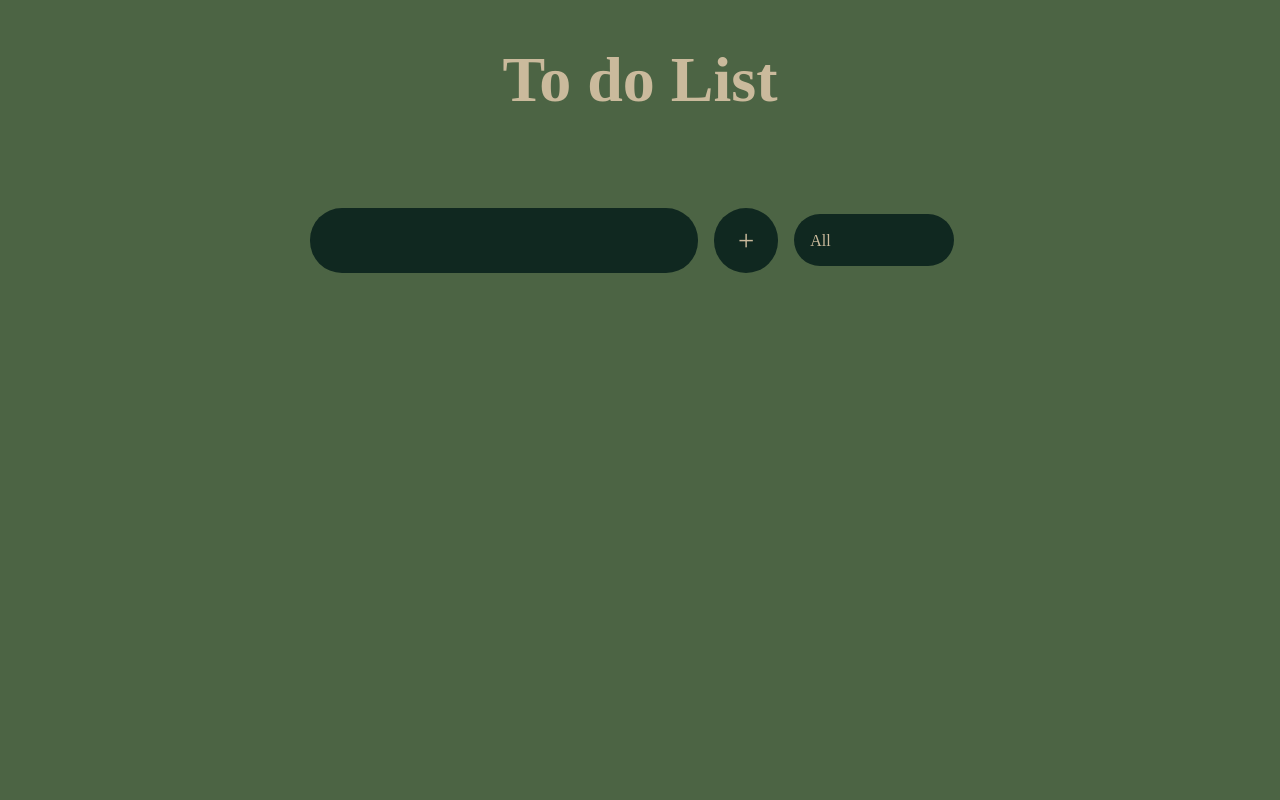
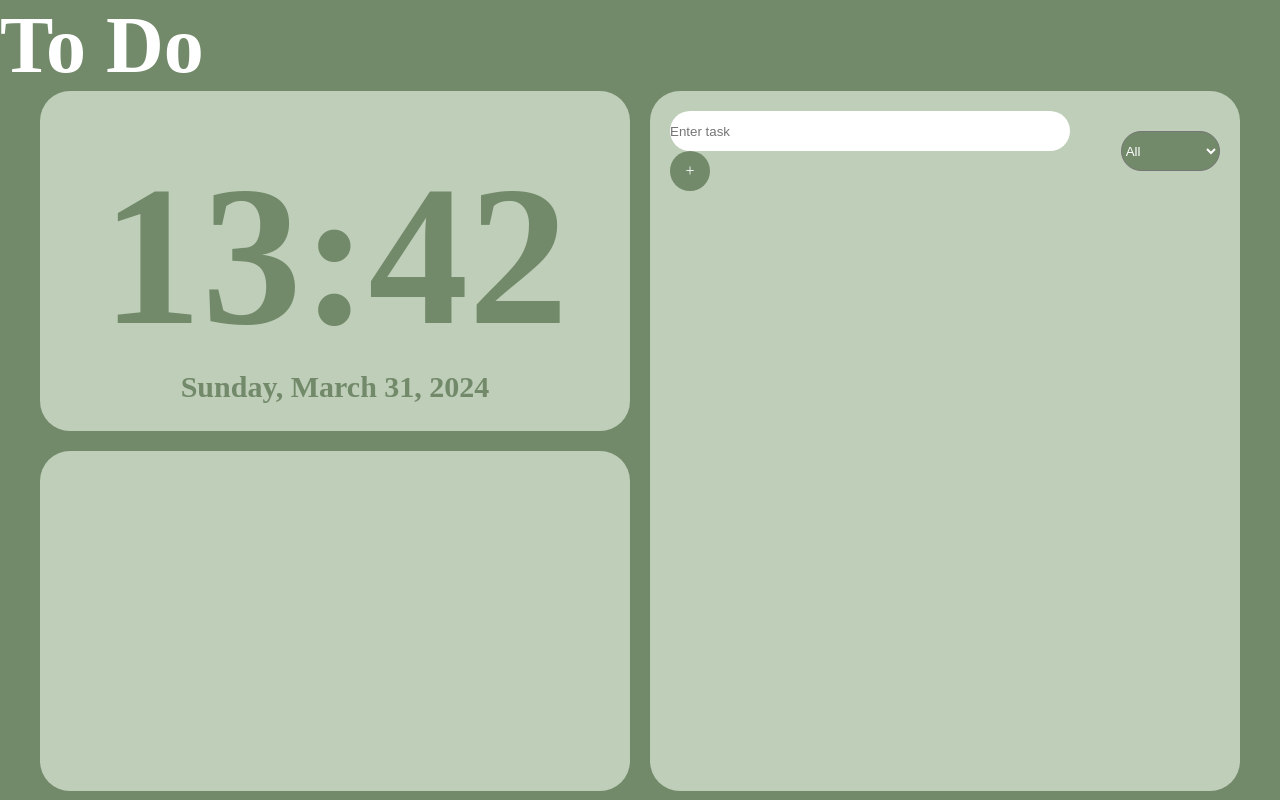
Before and after one commit to ju-nmd2023/fop-todo-list-Evaeggenkamp, a plain HTML site: page index.html in a window 1280 px wide. Drawn offline with Linux system fonts and the light colour scheme.

Commit message:
fixed the time and date

```diff
--- a/index.html
+++ b/index.html
@@ -3,27 +3,36 @@
   <head>
     <meta charset="UTF-8" />
     <meta name="viewport" content="width=device-width, initial-scale=1.0" />
-    <title>To Do List</title>
+    <title>To Do</title>
     <link rel="stylesheet" href="main.css" />
     <script src="main.js"></script>
   </head>
   <body>
     <header>
-      <h1>To do List</h1>
+      <h1>To Do</h1>
     </header>
+
+    <div class="grid-container">
+      <div class="grid-item1-clock">
+        <h1 id="time"></h1>
+        <h2 id="date"></h2>
+      </div>
+
+      <div class="grid-item2">
+        <div class="input-container">
           <form action="">
-      <input type="text" class="todo-input" />
-      <button class="todo-input" type="submit">+</button>
-      <div class="select">
+            <input type="text" class="todo-input" placeholder="Enter task" />
+            <button class="todo-input-button" type="submit">+</button>
+          </form>
           <select name="todos" class="filter-todo">
             <option value="all">All</option>
             <option value="completed">Completed</option>
             <option value="incomplete">Incomplete</option>
           </select>
         </div>
-    </form>
-    <div class="todo-container">
-      <ul class="todo-list"></ul>
+      </div>
+
+      <div class="grid-item3"></div>
     </div>
   </body>
 </html>
--- a/main.css
+++ b/main.css
@@ -5,101 +5,103 @@
 }
 
 body {
-  background-color: #4c6444;
-  color: #caba9c;
+  background-color: #728a6a;
+  color: #ffffff;
   font-family: "Times New Roman", Times, serif;
   min-height: 100vh;
 }
 
-header {
-  font-size: 2rem;
+header h1 {
+  font-size: 5rem;
+  align-items: center;
+}
+.grid-container {
+  display: grid;
+  grid-template-columns: 1fr 1fr;
+  gap: 20px;
+  grid-template-rows: auto auto;
 }
 
-header,
-form {
-  min-height: 20vh;
+.grid-item1-clock {
+  background-color: #beceb8;
+  grid-row: span 18;
+  margin-left: 40px;
+  border-radius: 30px;
+  text-align: center;
+  padding-top: 50px;
+}
+#date {
+  font-size: 30px;
+  color: #728a6a;
+}
+
+#time {
+  font-size: 200px;
+  color: #728a6a;
+}
+.grid-item2 {
+  padding: 20px;
+  background-color: #beceb8;
+  grid-row: span 36;
+  margin-right: 40px;
+  border-radius: 30px;
+}
+
+.grid-item3 {
+  background-color: #beceb8;
+  grid-row: span 18;
+  margin-left: 40px;
+  border-radius: 30px;
+}
+
+.input-container {
   display: flex;
-  justify-content: center;
   align-items: center;
 }
 
-form input,
-form button {
-  padding: 1rem;
-  font-size: 1.8rem;
-  border: none;
-  background: #102820;
-  border-radius: 2rem;
+.select-container {
+  margin-left: 10px;
 }
 
-form button {
-  color: #fcfffe;
-  background: #102820;
-  padding-left: 1.5rem;
-  padding-right: 1.5rem;
-  margin-left: 1rem;
+.todo-input-button {
+  width: calc(100% - 60px);
+  padding: 10px;
+  font-size: 16px;
+  border: 1px solid #ccc;
+  border-radius: 50%;
+  margin-right: 10px;
+  color: #caba9c;
+  font-family: "Times New Roman", Times, serif;
+  border-radius: 60px;
 }
 
-.fa-plus-circle {
-  margin-top: 0.3rem;
-  margin-left: -8px;
+.todo-input-button[type="submit"] {
+  width: 40px;
+  height: 40px;
+  background-color: #728a6a;
+  color: #ffffff;
+  border: none;
+  border-radius: 50%;
+  cursor: pointer;
+  font-size: 16px;
+  margin-right: 10px;
 }
 
-.todo-container {
-  display: flex;
-  justify-content: center;
-  align-items: center;
+.todo-input-button[type="submit"]:hover {
+  background-color: #102820;
 }
 
-.todo-list {
-  min-width: 30%;
-  list-style: none;
-}
-
-.todo {
-  margin: 0.5rem;
-  padding-left: 0.5rem;
-  background: #caba9c;
-  color: black;
-  font-size: 1.5rem;
-  display: flex;
-  justify-content: space-between;
-  align-items: center;
-  transition: 0.5s;
-  border-radius: 2rem;
+.filter-todo {
+  color: #ffffff;
+  background-color: #728a6a;
+  width: 100px;
+  height: 40px;
+  border-radius: 60px;
 }
 
 .todo-input {
-  color: #caba9c;
-  font-family: "Times New Roman", Times, serif;
+  border-radius: 20px;
+  border: none;
+  width: 400px;
+  height: 40px;
 }
-
-.todo li {
-  flex: 1;
-}
-
-select {
-  -webkit-appearance: none;
-  -moz-appearance: none;
-  appearance: none;
-  outline: none;
-  border: none;
-}
-
-.select {
-  margin: 1rem;
-  position: relative;
-  overflow: hidden;
-  border-radius: 50px;
-}
-
-select {
-  color: #caba9c;
-  background: #102820;
-  font-size: 1rem;
-  font-family: "Times New Roman", Times, serif;
-  width: 10rem;
-  height: 3.2rem;
-  cursor: pointer;
-  padding: 1rem;
-}
--- a/main.js
+++ b/main.js
@@ -0,0 +1,19 @@
+function updateTime() {
+  const now = new Date();
+  const hours = now.getHours().toString().padStart(2, "0");
+  const minutes = now.getMinutes().toString().padStart(2, "0");
+  const timeString = `${hours}:${minutes}`;
+  document.getElementById("time").textContent = timeString;
+
+  const options = {
+    weekday: "long",
+    year: "numeric",
+    month: "long",
+    day: "numeric",
+  };
+  const dateString = now.toLocaleDateString("numeric", options);
+  document.getElementById("date").textContent = dateString;
+}
+setInterval(updateTime, 1000);
+
+updateTime();
```
Also changed, not shown: img/to do list logo.svg (added). Lines whose indentation alone changed are shown as unchanged.
